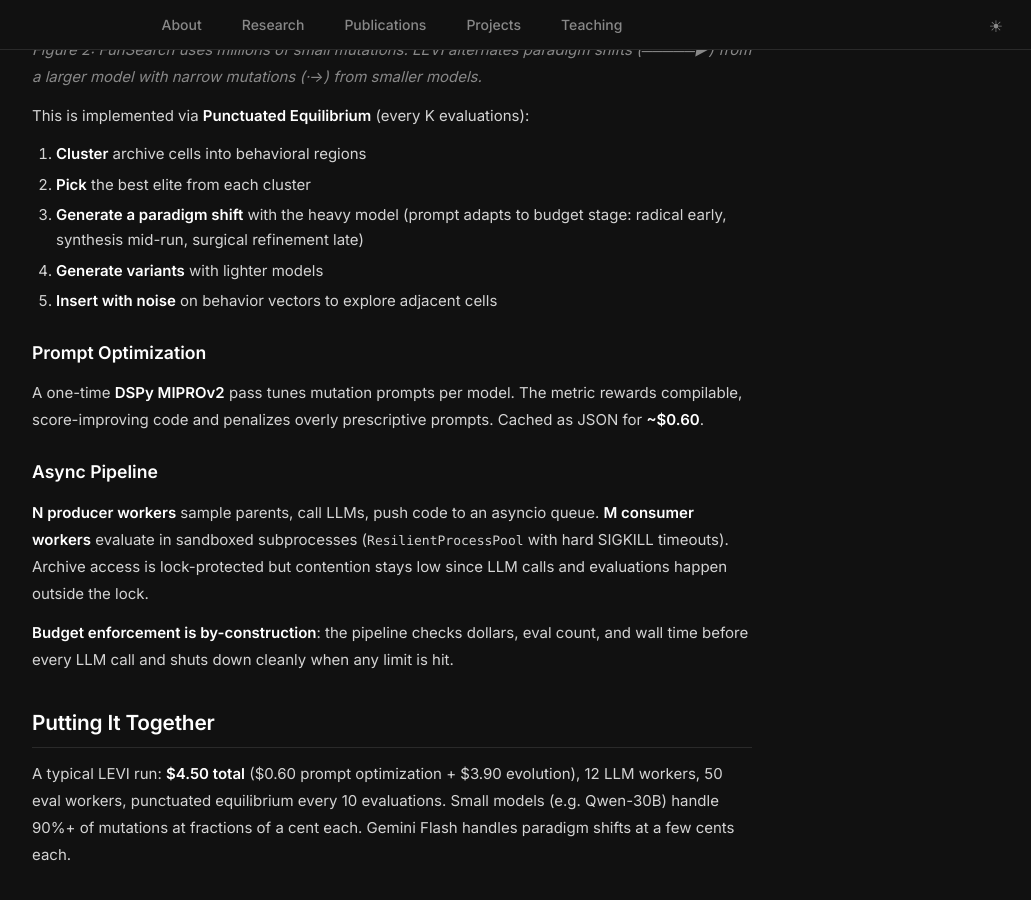
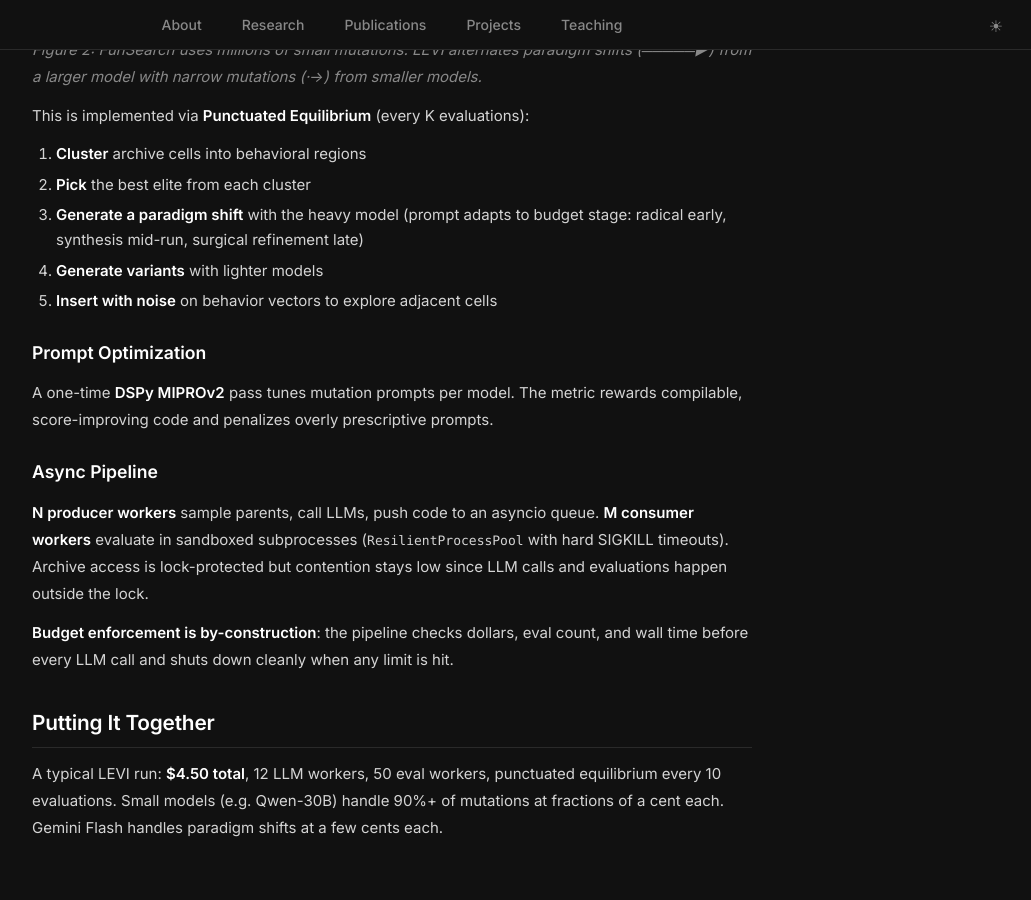
Before and after one commit to ttanv/ttanv.github.io, a Jekyll site: the page built from levi.md, in a window 1280 px wide and 900 px high, scrolled down 3816 px. Shown: the whole window, without its empty margins (248-1279 px from the left). Built offline with Jekyll 4.4.1, drawn with Linux system fonts in a browser that asks for light colours; after the commit the page ends 4689 px from its top, so only the background shows below that; some of the changed text lies outside the part shown.

Commit message:
Remove prompt opt cost, update open-source note

```diff
--- a/levi.md
+++ b/levi.md
@@ -112,7 +112,7 @@ This is implemented via **Punctuated Equilibrium** (every K evaluations):
 
 ### Prompt Optimization
 
-A one-time **DSPy MIPROv2** pass tunes mutation prompts per model. The metric rewards compilable, score-improving code and penalizes overly prescriptive prompts. Cached as JSON for **~$0.60**.
+A one-time **DSPy MIPROv2** pass tunes mutation prompts per model. The metric rewards compilable, score-improving code and penalizes overly prescriptive prompts.
 
 ### Async Pipeline
 
@@ -122,4 +122,4 @@ A one-time **DSPy MIPROv2** pass tunes mutation prompts per model. The metric re
 
 ## Putting It Together
 
-A typical LEVI run: **$4.50 total** ($0.60 prompt optimization + $3.90 evolution), 12 LLM workers, 50 eval workers, punctuated equilibrium every 10 evaluations. Small models (e.g. Qwen-30B) handle 90%+ of mutations at fractions of a cent each. Gemini Flash handles paradigm shifts at a few cents each.
+A typical LEVI run: **$4.50 total**, 12 LLM workers, 50 eval workers, punctuated equilibrium every 10 evaluations. Small models (e.g. Qwen-30B) handle 90%+ of mutations at fractions of a cent each. Gemini Flash handles paradigm shifts at a few cents each.
```
Also changed, not shown: other parts of levi.md (+1 -1 lines).
